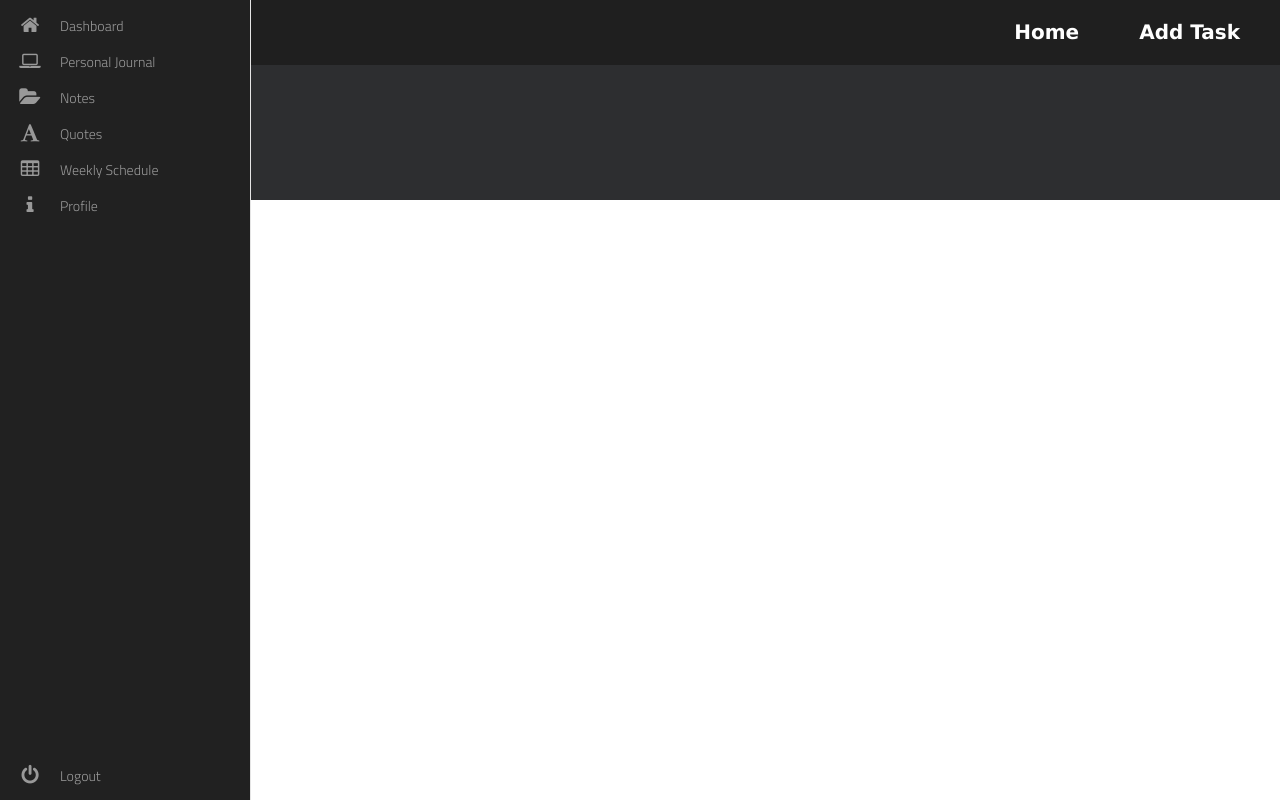
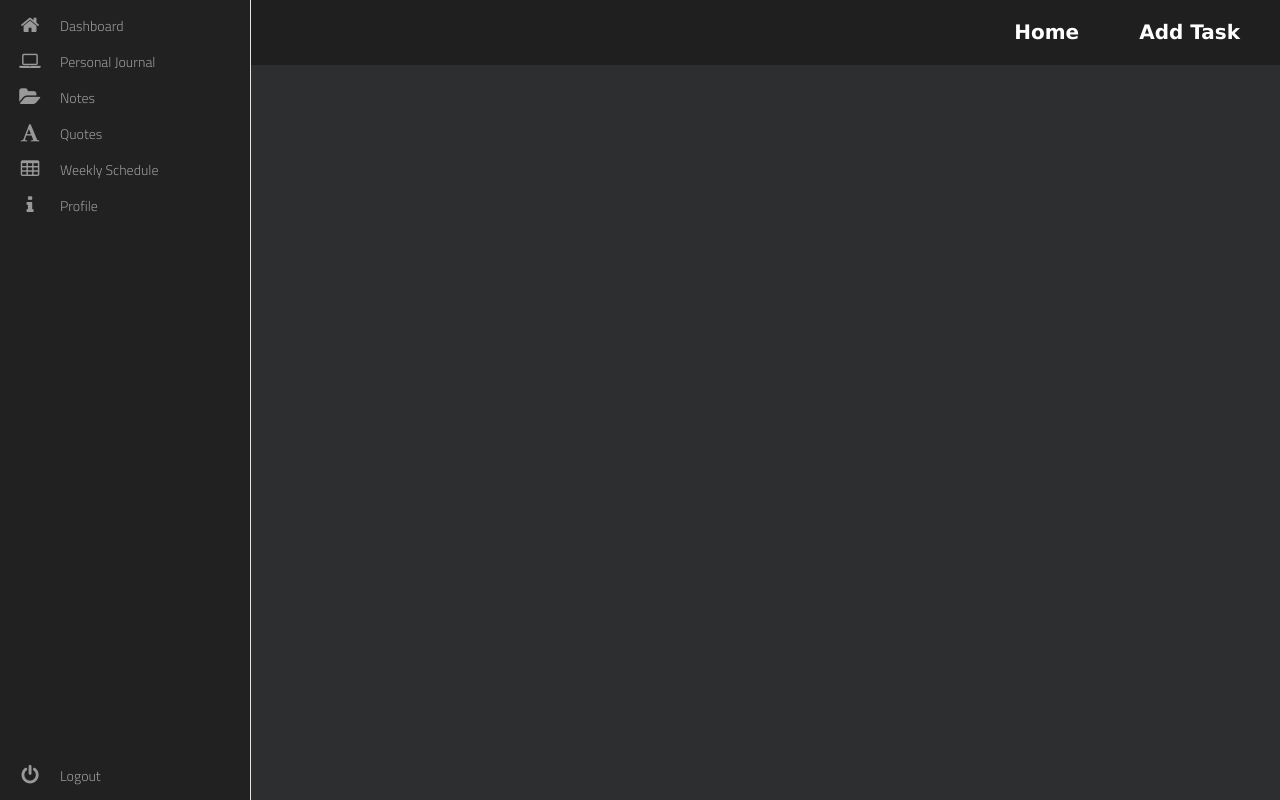
Before and after one commit to dafin678/NoteDote, a Django app: page / in a window 1280 px wide. Run offline with Django 3.2, Linux system fonts and the light colour scheme; data that the repository does not hold is empty; some libraries are stand-ins or nearby versions; some web fonts are replaced.

Commit message:
fix bg height

```diff
--- a/to_do_list/static/style.css
+++ b/to_do_list/static/style.css
@@ -230,6 +230,8 @@ table{
 }
 .body-card{
   background-color: #2d2e30;
+  height: auto;
+  min-height: 100%;
   color:white;
   font-size:18px;
 }
```
